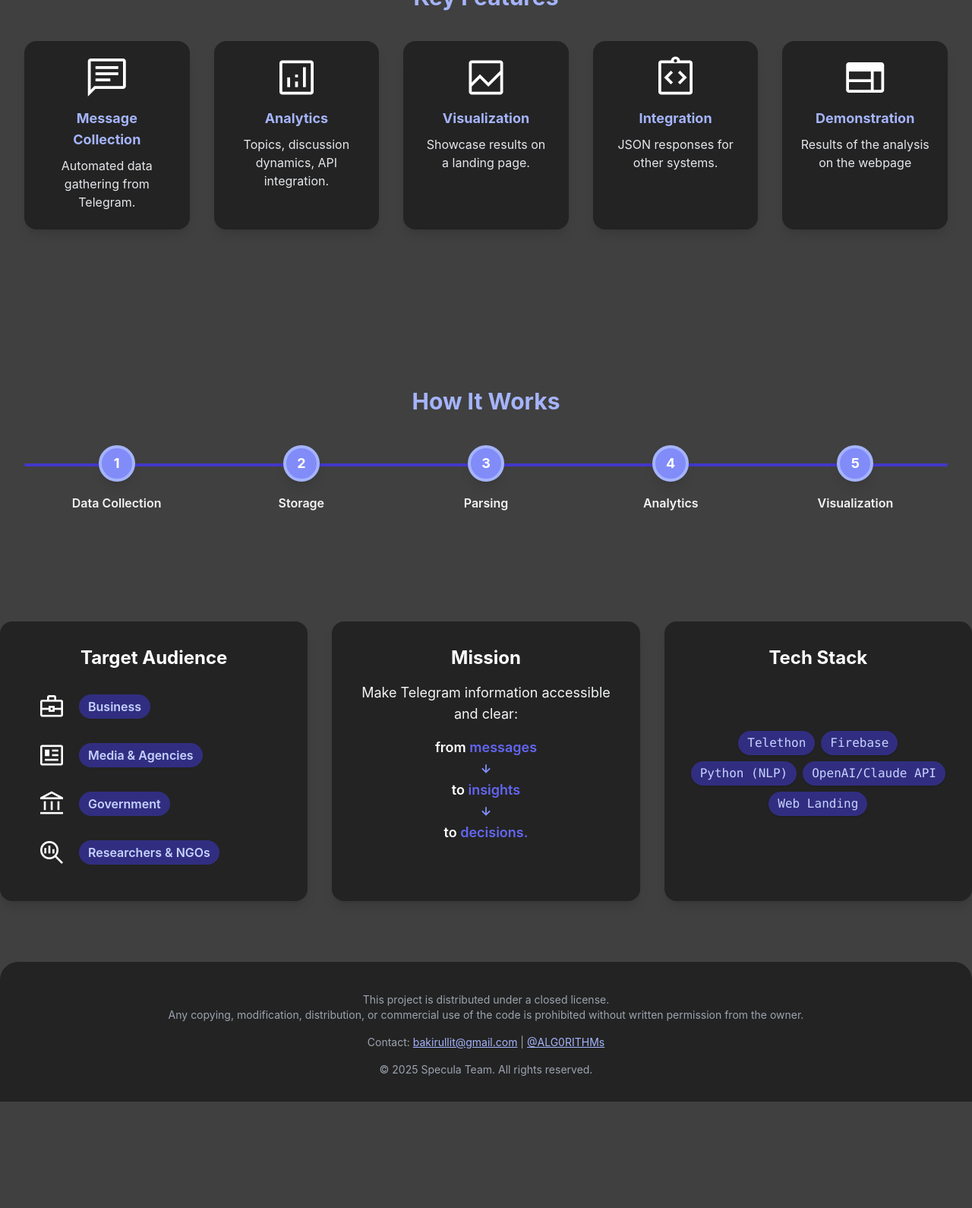
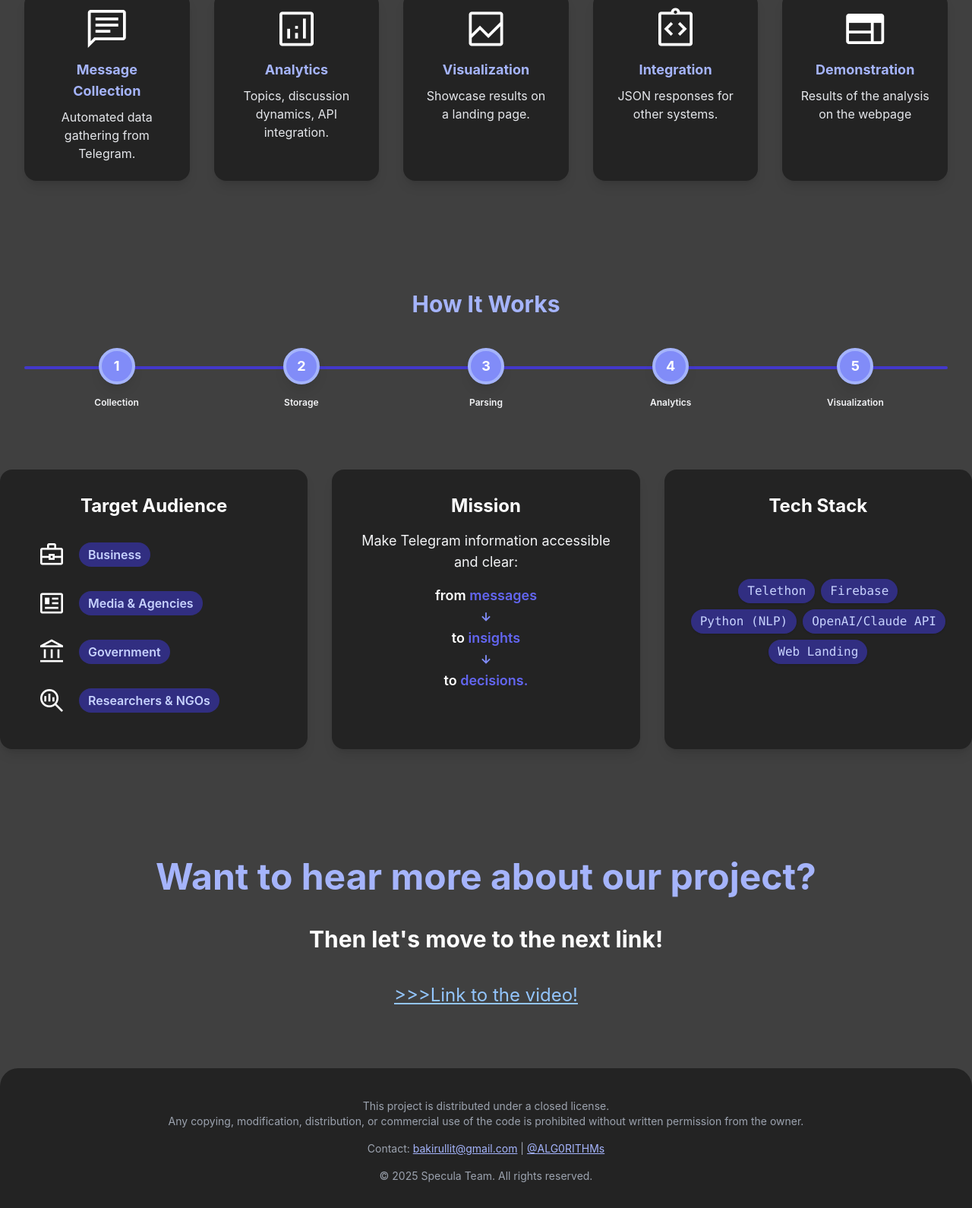
Before and after one commit to Y-not-devs/specula-landing, a plain HTML site: page index.html in a window 1280 px wide. Shown: the part 1030-2620 px from the top of the page at 76% size. Before the commit the page ends 2480 px from the top, so only its background shows below. Drawn offline with nearby package versions, Linux system fonts and the light colour scheme.

Commit message:
Removed header, added section for video link

```diff
--- a/index.html
+++ b/index.html
@@ -11,21 +11,14 @@
 <body>
     <!-- Header -->
     <header class="fixed top-0 left-0 right-0 z-10">
-        <nav class="mx-auto flex justify-between items-center px-16 py-8 z-20">
+        <nav class="mx-auto flex justify-center items-center px-16 py-8 z-20">
             <a href="#hero" class="text-5xl font-extrabold text-indigo-400 tracking-tight">Specula</a>
-            <div class="flex space-x-8">
-                <a href="#features" class="text-white hover:text-indigo-400 font-semibold transition">Features</a>
-                <a href="#workflow" class="text-white hover:text-indigo-400 font-semibold transition">Workflow</a>
-                <a href="#audience" class="text-white hover:text-indigo-400 font-semibold transition">Audience</a>
-                <a href="#tech" class="text-white hover:text-indigo-400 font-semibold transition">Tech Stack</a>
-                <a href="#contact" class="text-white hover:text-indigo-400 font-semibold transition">Contact</a>
-            </div>
         </nav>
     </header>
 
     <!-- Hero Section -->
     <section id="hero" class="hero-section flex items-center justify-center text-center text-white">
-        <video autoplay loop muted preload="metadata" alt="Analytics dashboard" class="hero-img-bg -z-1">
+        <video autoplay loop muted preload="metadata" alt="Analytics dashboard" class="hero-video-bg -z-1">
             <source src="media/meeting.mp4" type="video/mp4">
             Your browser does not support the video tag.
         </video>
@@ -41,7 +34,7 @@
     </section>
 
     <!-- Features Section -->
-    <section id="features" class="max-w-[96rem] mx-auto mt-20 px-8 pt-32">
+    <section id="features" class="max-w-[96rem] mx-auto mt-4 px-8 pt-32">
         <h3 class="text-3xl font-bold text-center text-indigo-300 mb-10">Key Features</h3>
         <div class="grid grid-cols-1 md:grid-cols-5 gap-8">
             <div class="bg-[#232323] rounded-2xl shadow-lg p-6 flex flex-col items-center">
@@ -73,7 +66,7 @@
     </section>
 
     <!-- Workflow Timeline -->
-    <section id="workflow" class="max-w-8xl mx-auto mt-20 px-8 pt-32">
+    <section id="workflow" class="max-w-8xl mx-auto mt-4 px-8 pt-32">
         <h3 class="text-3xl font-bold text-center text-indigo-300 mb-10">How It Works</h3>
         <div class="flex flex-col items-center">
             <div class="relative w-full max-w-[100rem] mx-auto flex items-center justify-between">
@@ -81,25 +74,25 @@
                 <div class="absolute top-6 left-0 right-0 h-1 bg-indigo-700 rounded-full" style="z-index:0;"></div>
                 <!-- Steps -->
                 <div class="relative flex w-full justify-between items-center z-10">
-                    <div class="flex flex-col items-center w-1/5">
+                    <div class="flex flex-col justify-start items-center w-1/5">
                         <div class="bg-indigo-400 border-4 border-indigo-300 rounded-full w-12 h-12 flex items-center justify-center text-white font-bold text-lg shadow-lg">1</div>
-                        <span class="mt-4 text-gray-100 font-semibold text-center">Data Collection</span>
+                        <span class="mt-4 text-gray-100 font-semibold text-center text-xs">Collection</span>
                     </div>
-                    <div class="flex flex-col items-center w-1/5">
+                    <div class="flex flex-col justify-start items-center w-1/5">
                         <div class="bg-indigo-400 border-4 border-indigo-300 rounded-full w-12 h-12 flex items-center justify-center text-white font-bold text-lg shadow-lg">2</div>
-                        <span class="mt-4 text-gray-100 font-semibold text-center">Storage</span>
+                        <span class="mt-4 text-gray-100 font-semibold text-center text-xs">Storage</span>
                     </div>
-                    <div class="flex flex-col items-center w-1/5">
+                    <div class="flex flex-col justify-start items-center w-1/5">
                         <div class="bg-indigo-400 border-4 border-indigo-300 rounded-full w-12 h-12 flex items-center justify-center text-white font-bold text-lg shadow-lg">3</div>
-                        <span class="mt-4 text-gray-100 font-semibold text-center">Parsing</span>
+                        <span class="mt-4 text-gray-100 font-semibold text-center text-xs">Parsing</span>
                     </div>
-                    <div class="flex flex-col items-center w-1/5">
+                    <div class="flex flex-col justify-start items-center w-1/5">
                         <div class="bg-indigo-400 border-4 border-indigo-300 rounded-full w-12 h-12 flex items-center justify-center text-white font-bold text-lg shadow-lg">4</div>
-                        <span class="mt-4 text-gray-100 font-semibold text-center">Analytics</span>
+                        <span class="mt-4 text-gray-100 font-semibold text-center text-xs">Analytics</span>
                     </div>
-                    <div class="flex flex-col items-center w-1/5">
+                    <div class="flex flex-col justify-start items-center w-1/5">
                         <div class="bg-indigo-400 border-4 border-indigo-300 rounded-full w-12 h-12 flex items-center justify-center text-white font-bold text-lg shadow-lg">5</div>
-                        <span class="mt-4 text-gray-100 font-semibold text-center">Visualization</span>
+                        <span class="mt-4 text-gray-100 font-semibold text-center text-xs">Visualization</span>
                     </div>
                 </div>
             </div>
@@ -107,7 +100,7 @@
     </section>
 
     <!-- Merged Audience, Mission, and Tech Stack Section -->
-    <section class="max-w-7xl mx-auto mt-20 flex flex-col md:flex-row gap-8 pt-16">
+    <section class="max-w-7xl mx-auto mt-4 flex flex-col md:flex-row gap-8 pt-16">
         <!-- Target Audience -->
         <div class="bg-[#232323] rounded-2xl shadow-lg p-8 flex-1 flex flex-col items-center justify-start">
             <h3 class="text-2xl font-bold mb-4 text-white">Target Audience</h3>
@@ -153,6 +146,15 @@
         </div>
     </section>
 
+    <!-- Video Link Section -->
+    <section id="videolink" class="max-w-7xl mx-auto mt-4 px-8 pt-32">
+        <div class="text-center">
+            <h2 class="text-5xl font-bold text-indigo-300 mb-10">Want to hear more about our project?</h2>
+            <h2 class="text-3xl font-bold text-white mb-10">Then let's move to the next link!</h2>
+            <a href="" class="text-2xl underline text-blue-300">>>>Link to the video!</a>
+        </div>
+    </section>
+
     <!-- License & Contact -->
     <footer id="contact" class="max-w-7xl mt-20 pt-10 pb-8 text-center text-gray-400 text-sm bg-[#232323] rounded-t-3xl mx-auto">
         <p>This project is distributed under a closed license.<br>
--- a/style.css
+++ b/style.css
@@ -6,12 +6,15 @@ body {
     padding: 0;
     background: #404040;
 }
+nav {
+    background: linear-gradient(to bottom, rgba(0, 0, 0, 0.8), rgba(0, 0, 0, 0));
+}
 .hero-section {
     position: relative;
     height: 100vh;
     overflow: hidden;
 }
-.hero-img-bg {
+.hero-video-bg {
     position: absolute;
     top: 50%;
     left: 50%;
@@ -22,3 +25,13 @@ body {
     z-index: -1;
     filter: brightness(0.5);
 }
+
+@media screen and (max-width: 768px) {
+    .hero-section {
+        height: 100vh;
+    }
+
+    .hero-video-bg {
+        height: 100vh;
+    }
+}
```
